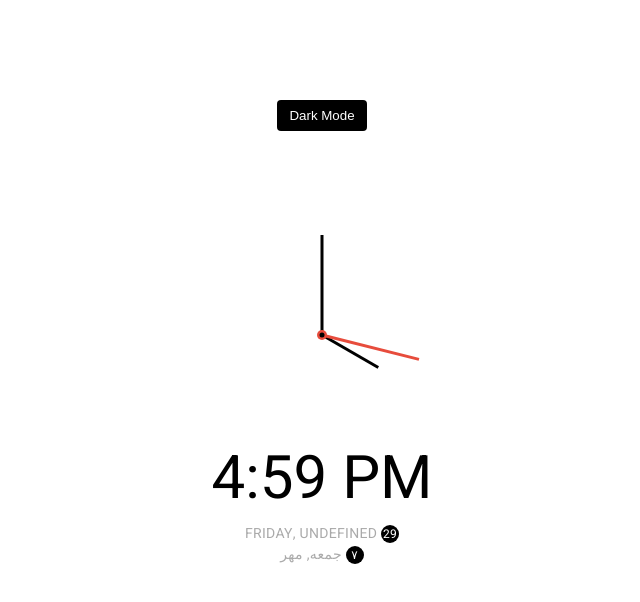
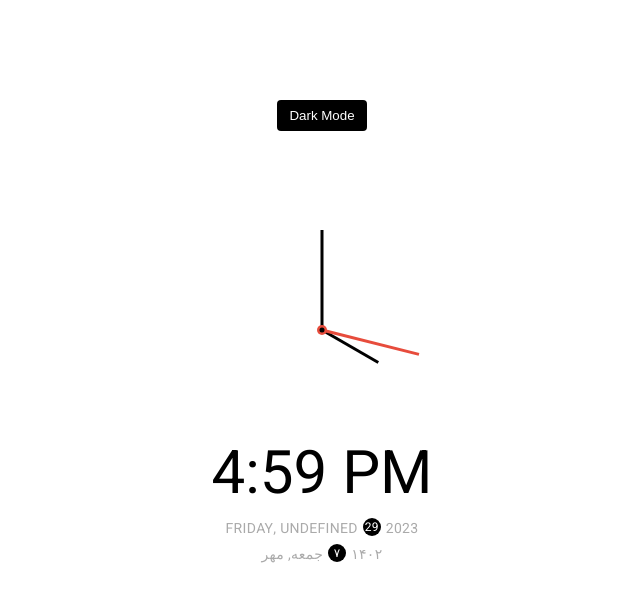
Before and after one commit to sajjad-10/FrontEnd-Mission, a plain HTML site: page clock/index.html in a window 1280 px wide. Shown: the whole page, without its empty margins (318-958 px from the left). Drawn offline with Linux system fonts and the light colour scheme.

Commit message:
display Year

```diff
--- a/clock/index.html
+++ b/clock/index.html
@@ -20,7 +20,7 @@
         </div>
         <div class="time">12:00</div>
         <div class="date">Monday, Nov <span class="circle">2</span></div>
-        <div class="date jalali">Monday, Nov <span class="circle">2</span></div>
+        <div dir="ltr" class="date jalali">Monday, Nov <span class="circle">2</span></div>
     </div>
 </body>
 
--- a/clock/script.js
+++ b/clock/script.js
@@ -68,6 +68,7 @@ toggle.addEventListener("click", (e) => {
 function setTime() {
     const time = new Date();
     const todayJalali = time.toLocaleDateString("fa-IR");
+    const year = time.getFullYear();
     const month = time.getMonth();
     const day = time.getDay();
     const date = time.getDate();
@@ -103,14 +104,16 @@ function setTime() {
         minutes < 10 ? `0${minutes}` : `${minutes} ${ampm}`
     }`;
 
-    dateEl.innerHTML = `${days[day]}, ${month[month]} <span class="circle">${date}</span>`;
+    dateEl.innerHTML = `${days[day]}, ${month[month]} <span class="circle">${date}</span> ${year}`;
     jalaliEl.innerHTML = `${time.toLocaleDateString("fa-IR", {
         weekday: "long",
     })}, ${time.toLocaleDateString("fa-IR", {
         month: "long",
     })} <span class="circle">${time.toLocaleDateString("fa-IR", {
         day: "numeric",
-    })}</span>`;
+    })}</span> ${time.toLocaleDateString("fa-IR", {
+        year: 'numeric',
+    })}`;
 }
 
 const scale = (num, in_min, in_max, out_min, out_max) => {
--- a/clock/style.css
+++ b/clock/style.css
@@ -107,6 +107,9 @@ body {
     font-size: 14px;
     letter-spacing: 0.3px;
     text-transform: uppercase;
+    display: flex;
+    gap: 5px;
+    margin-bottom: 5px;
 }
 .date .circle {
     background-color: var(--primary-color);
```
